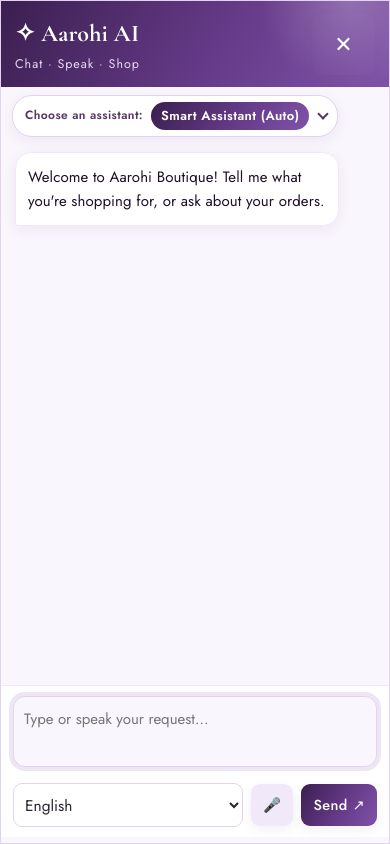
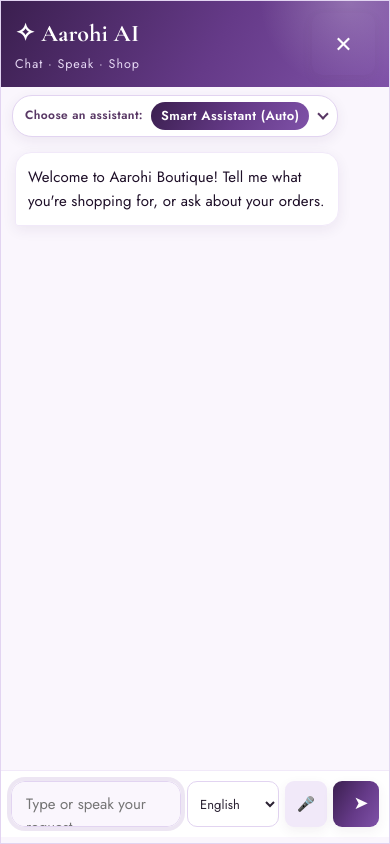
Before and after one commit to HaripriyaSathish/aarohi-boutique, a Django app: page /agents/ in a window 390 px wide, after a click that opens the changed part. Run offline with Django 5.2, Linux system fonts and the light colour scheme; the visitor is signed in with stand-in values (Sample User, id 1); data that the repository does not hold is empty.

Commit message:
AI chat: compact single-row input bar
- Message box starts one line tall and grows with the text (max ~5 lines),
  shrinking back after send.
- Message box, language picker, mic and Send sit on one row; language
  picker sized to its text. Frees ~80px for the conversation on laptops.
- On phones Send becomes an arrow icon (with aria-label) to leave room
  for typing.

Co-Authored-By: Claude Opus 5.5 <noreply@anthropic.com>

```diff
--- a/static/css/theme-purple.css
+++ b/static/css/theme-purple.css
@@ -784,3 +784,36 @@ html::-webkit-scrollbar, body::-webkit-scrollbar { display: none; width: 0; heig
     .aarohi-ai-top { padding: 10px 16px !important; }
     .aarohi-ai-top strong { font-size: 24px !important; }
 }
+
+/* v25: compact chat input — one-line message box that grows, narrow language picker */
+.aarohi-ai-form { padding: 10px 14px 12px !important; }
+.aarohi-ai-form textarea {
+    display: block; min-height: 46px; max-height: 132px; height: 46px;
+    padding: 11px 14px !important; line-height: 1.5 !important;
+    border-radius: 14px !important; overflow-y: auto;
+}
+.aarohi-ai-controls { gap: 8px !important; margin-top: 8px !important; }
+.aarohi-ai-controls select {
+    flex: 0 0 auto !important; width: auto !important; min-width: 0; max-width: 140px;
+    height: 40px; padding: 0 30px 0 12px !important; font-size: 14px; border-radius: 10px !important;
+    margin-right: auto;
+}
+.aarohi-ai-controls #aarohi-ai-mic { width: 40px; height: 40px; padding: 0 !important; flex: 0 0 40px; }
+.aarohi-ai-controls #aarohi-ai-send { height: 40px; padding: 0 18px !important; flex: 0 0 auto; }
+
+/* v26: message box, language, mic and Send on ONE row */
+.aarohi-ai-form { display: flex !important; align-items: flex-end; gap: 8px; }
+.aarohi-ai-form textarea { flex: 1 1 auto; min-width: 0; width: auto !important; }
+.aarohi-ai-controls { flex: 0 0 auto; margin-top: 0 !important; height: 46px; align-items: center; }
+.aarohi-ai-controls select { margin-right: 0 !important; height: 46px; }
+.aarohi-ai-controls #aarohi-ai-mic, .aarohi-ai-controls #aarohi-ai-send { height: 46px; }
+.aarohi-ai-controls #aarohi-ai-mic { width: 46px; flex-basis: 46px; }
+@media (max-width: 600px) {
+    .aarohi-ai-form { gap: 6px; padding: 10px !important; }
+    .aarohi-ai-controls { gap: 6px !important; }
+    .aarohi-ai-controls select { max-width: 92px; padding: 0 22px 0 8px !important; font-size: 13px; }
+    .aarohi-ai-controls #aarohi-ai-mic { width: 42px; flex-basis: 42px; }
+    /* Send becomes an arrow icon on phones to leave room for typing */
+    .aarohi-ai-controls #aarohi-ai-send { width: 46px; padding: 0 !important; font-size: 0 !important; }
+    .aarohi-ai-controls #aarohi-ai-send::after { content: "\27A4"; font-size: 18px; }
+}
--- a/static/js/ai_widget.js
+++ b/static/js/ai_widget.js
@@ -38,6 +38,12 @@
         messages.scrollTo({ top: messages.scrollTop + offset - 8, behavior: 'smooth' });
     }
 
+    // Message box starts one line tall and grows with the text (up to the CSS max-height).
+    function fitInput() {
+        input.style.height = 'auto';
+        input.style.height = Math.min(input.scrollHeight + 2, 132) + 'px';
+    }
+    input.addEventListener('input', fitInput);
     // Collapsible "Choose an assistant" picker
     const agents = panel.querySelector('.aarohi-ai-agents');
     const agentsToggle = byId('agents-toggle');
@@ -159,6 +165,7 @@
         const message = input.value.trim();
         if (!message || send.disabled) return;
         input.value = '';
+        fitInput();
         send.disabled = true;
         setAgentsOpen(false);
         bubble(message, true);
@@ -192,7 +199,7 @@
                 bubble('Sign in to shop with Aarohi AI and access your orders.');
                 link(form.dataset.loginUrl + '?next=' + encodeURIComponent(location.pathname + location.search),
                     form.dataset.loginUrl, 'Sign in');
-                input.value = message;
+                input.value = message; fitInput();
                 return;
             }
             if (!response.headers.get('Content-Type')?.includes('application/json')) {
@@ -317,6 +324,7 @@
         } catch (error) {
             bubble(error.message);
             if (!input.value) input.value = message;
+            fitInput();
         } finally {
             typing.remove();
             send.disabled = false;
@@ -338,6 +346,7 @@
         recognition.lang = language.value === 'ta-IN' ? 'ta-IN' : 'en-IN';
         recognition.onresult = event => {
             input.value = event.results[0][0].transcript;
+            fitInput();
             input.focus();
         };
         recognition.onerror = () => {
--- a/templates/shop/base.html
+++ b/templates/shop/base.html
@@ -325,17 +325,17 @@
               <form id="aarohi-ai-form" class="aarohi-ai-form" method="post" action="{% url 'assistant_chat' %}" data-login-url="{% url 'login' %}">
                 {% csrf_token %}
                 <label class="sr-only" for="aarohi-ai-input">Your message</label>
-                <textarea id="aarohi-ai-input" rows="2" maxlength="1200" placeholder="Type or speak your request..."></textarea>
-                <div class="aarohi-ai-controls"><select id="aarohi-ai-language" aria-label="Voice language"><option value="en-IN">English</option><option value="ta-IN">Tamil</option><option value="tanglish">Tanglish</option></select><button type="button" id="aarohi-ai-mic" title="Speak">🎤</button><button type="submit" id="aarohi-ai-send">Send ↗</button></div>
+                <textarea id="aarohi-ai-input" rows="1" maxlength="1200" placeholder="Type or speak your request..."></textarea>
+                <div class="aarohi-ai-controls"><select id="aarohi-ai-language" aria-label="Voice language"><option value="en-IN">English</option><option value="ta-IN">Tamil</option><option value="tanglish">Tanglish</option></select><button type="button" id="aarohi-ai-mic" title="Speak">🎤</button><button type="submit" id="aarohi-ai-send" aria-label="Send">Send ↗</button></div>
               </form>
               <div id="aarohi-ai-status" role="status" class="aarohi-ai-status"></div>
             </div>
           </section>
         </div>
         <link rel="stylesheet" href="{% static 'css/ai_widget.css' %}?v=5">
-        <script src="{% static 'js/ai_widget.js' %}?v=10" defer></script>
+        <script src="{% static 'js/ai_widget.js' %}?v=11" defer></script>
         {% endif %}
-        <link rel="stylesheet" href="{% static 'css/theme-purple.css' %}?v=24">
+        <link rel="stylesheet" href="{% static 'css/theme-purple.css' %}?v=26">
         <link rel="stylesheet" href="{% static 'css/footer-v2.css' %}?v=1">
         <link rel="stylesheet" href="{% static 'css/scroll-fx.css' %}?v=2">
         <script src="{% static 'js/scroll-fx.js' %}?v=2" defer></script>
```
